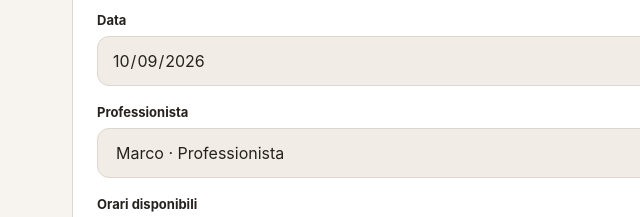
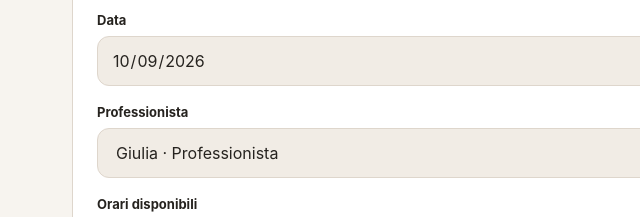
Before and after one commit to mattiaaa98/studio-lume, a plain HTML site: page index.html in a window 1280 px wide. Shown: the part 820-1037 px from the top of the page, 2-642 px from the left. Drawn offline with nearby package versions, Linux system fonts and the light colour scheme.

Commit message:
Add 'Giulia' to defaultStaff array

```diff
--- a/index.html
+++ b/index.html
@@ -1315,6 +1315,7 @@ icon:'💇'
 
 const defaultStaff = [
 
+'Giulia',
 'Marco'
 ];
 
```
